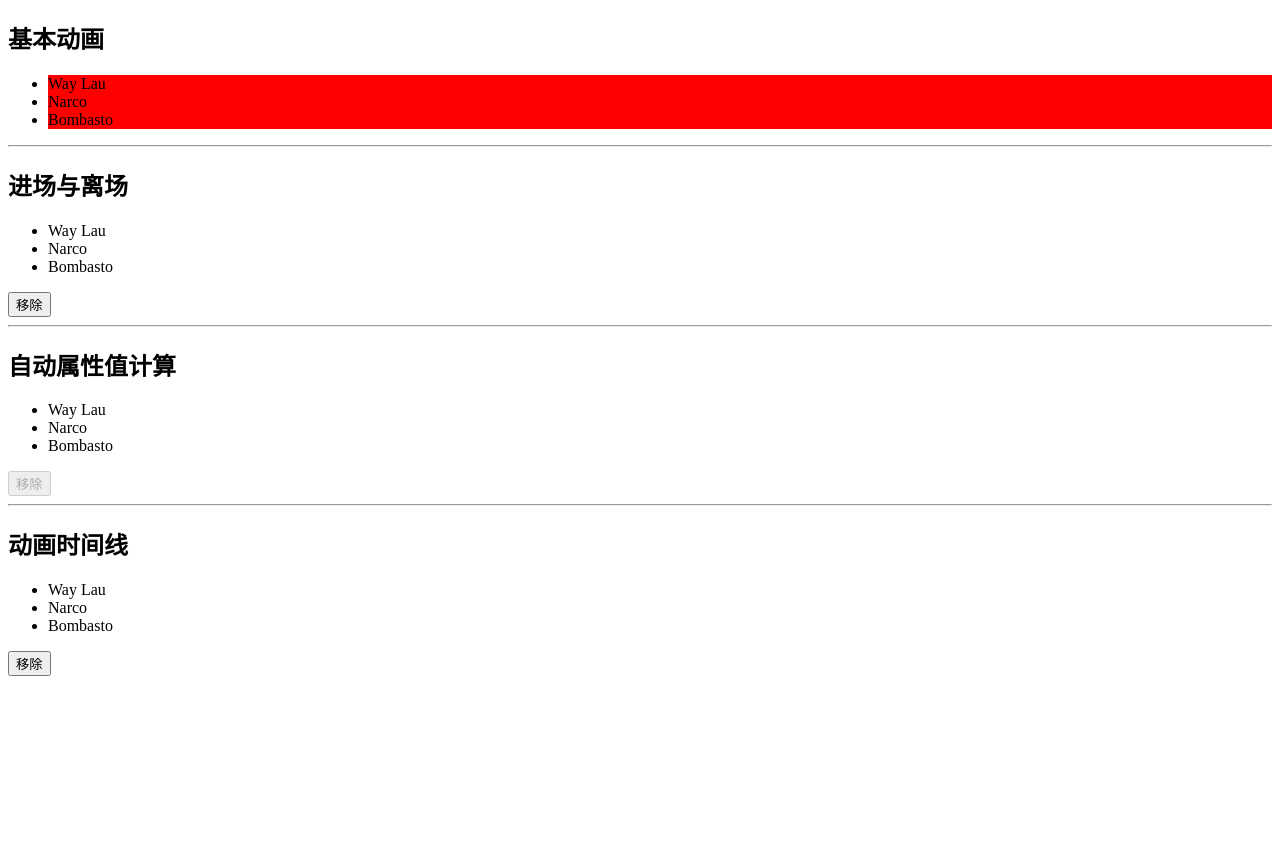
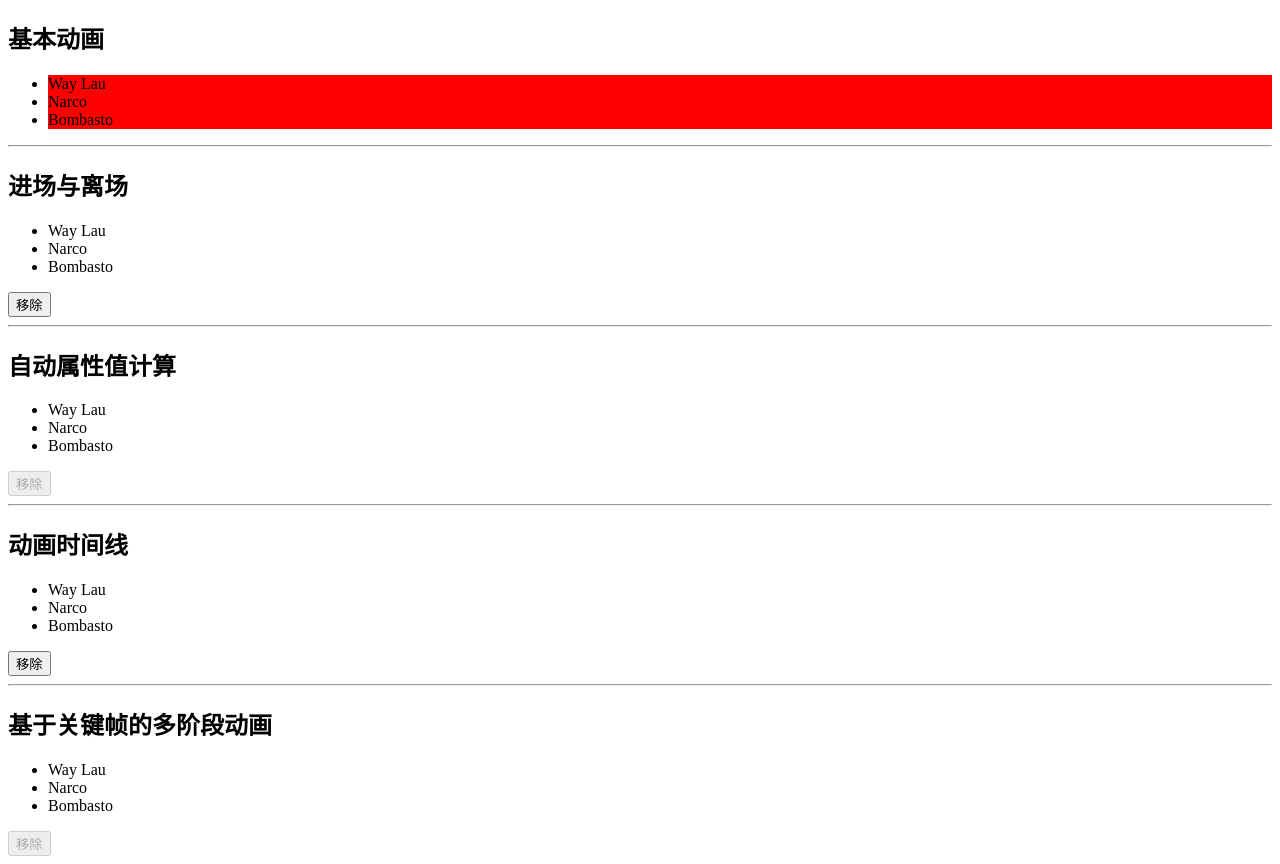
Before and after one commit to xiaote0225/AngularPracticeDemo, an Angular app in the folder chapter009/animations/: page / in a window 1280 px wide. Before the commit the page ends 800 px from the top, so only its background shows below. Built offline with nearby package versions, Linux system fonts and the light colour scheme.

Commit message:
feat:基于关键帧的多阶段动画demo;

```diff
--- a/chapter009/animations/src/app/app.component.html
+++ b/chapter009/animations/src/app/app.component.html
@@ -12,3 +12,7 @@
 <h2>动画时间线</h2>
 <app-user-list-timings [users]="users"></app-user-list-timings>
 <button [disabled]="!userService.canRemove()" (click)="userService.remove()">移除</button>
+<hr>
+<h2>基于关键帧的多阶段动画</h2>
+<app-user-list-multistep [users]="users"></app-user-list-multistep>
+<button [disabled]="!userService.canAdd()" (click)="userService.remove()">移除</button>
--- a/chapter009/animations/src/app/app.module.ts
+++ b/chapter009/animations/src/app/app.module.ts
@@ -9,6 +9,7 @@
 import { UserListEnterLeaveComponent } from './user-list-enter-leave/user-list-enter-leave.component';
 import { UserListAutoComponent } from './user-list-auto/user-list-auto.component';
 import { UserListTimingsComponent } from './user-list-timings/user-list-timings.component';
+import { UserListMultistepComponent } from './user-list-multistep/user-list-multistep.component';
 
 @NgModule({
   declarations: [
@@ -16,7 +17,8 @@
     UserListBasicComponent,
     UserListEnterLeaveComponent,
     UserListAutoComponent,
-    UserListTimingsComponent
+    UserListTimingsComponent,
+    UserListMultistepComponent
   ],
   imports: [
     BrowserModule,
--- /dev/null
+++ b/chapter009/animations/src/app/user-list-multistep/user-list-multistep.component.html
@@ -0,0 +1,5 @@
+<ul>
+  <li *ngFor="let user of users" (@flyInOut.start)="animationStarted($event)" (@flyInOut.done)="animationDone($event)" [@flyInOut]="'in'">
+    {{user.name}}
+  </li>
+</ul>
--- /dev/null
+++ b/chapter009/animations/src/app/user-list-multistep/user-list-multistep.component.ts
@@ -0,0 +1,46 @@
+import { trigger, style, state, transition, animate, keyframes } from '@angular/animations';
+import { Component, Input, OnInit } from '@angular/core';
+import { User } from '../user.service';
+
+@Component({
+  selector: 'app-user-list-multistep',
+  templateUrl: './user-list-multistep.component.html',
+  styleUrls: ['./user-list-multistep.component.scss'],
+  animations:[
+    trigger('flyInOut',[
+      state('in',style({transform:'translateX(0)'})),
+      transition('void => *',[
+        animate(300,keyframes([
+          style({opacity:0,transform:'translateX(-100%)',offset:0}),
+          style({opacity:1,transform:'translateX(15px)',offset:0.3}),
+          style({opacity:1,transform:'translateX(0)',offset:1.0})
+        ]))
+      ]),
+      transition('* => void',[
+        animate(300,keyframes([
+          style({opacity:1,transform:'translateX(0)',offset:0}),
+          style({opacity:1,transform:'translateX(-15px)',offset:0.7}),
+          style({opacity:0,transform:'translateX(100%)',offset:1.0})
+        ]))
+      ])
+    ])
+  ]
+})
+export class UserListMultistepComponent implements OnInit {
+
+  @Input() users:User[];
+
+  constructor() { }
+
+  ngOnInit(): void {
+  }
+
+  animationStarted(event:AnimationEvent){
+    console.warn("Animation started: ",event);
+  }
+
+  animationDone(event:AnimationEvent){
+    console.warn("Animation done: ",event);
+  }
+
+}
```
Also changed, not shown: chapter009/animations/src/app/user-list-multistep/user-list-multistep.component.scss (added), 1 other file (tests, documents, lock files or other folders).
